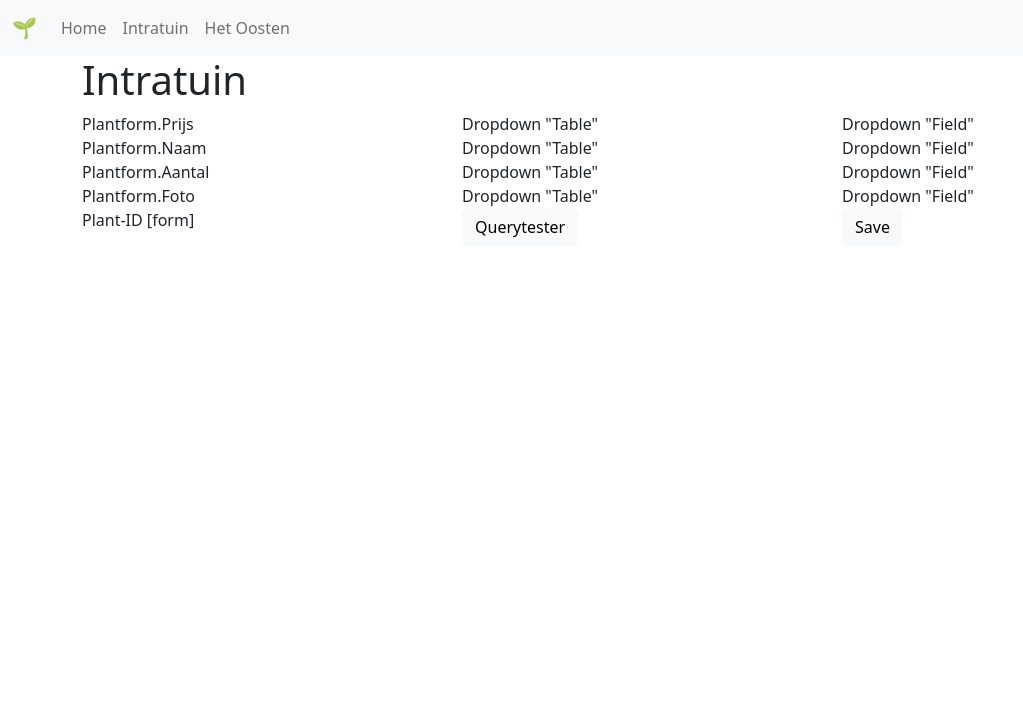
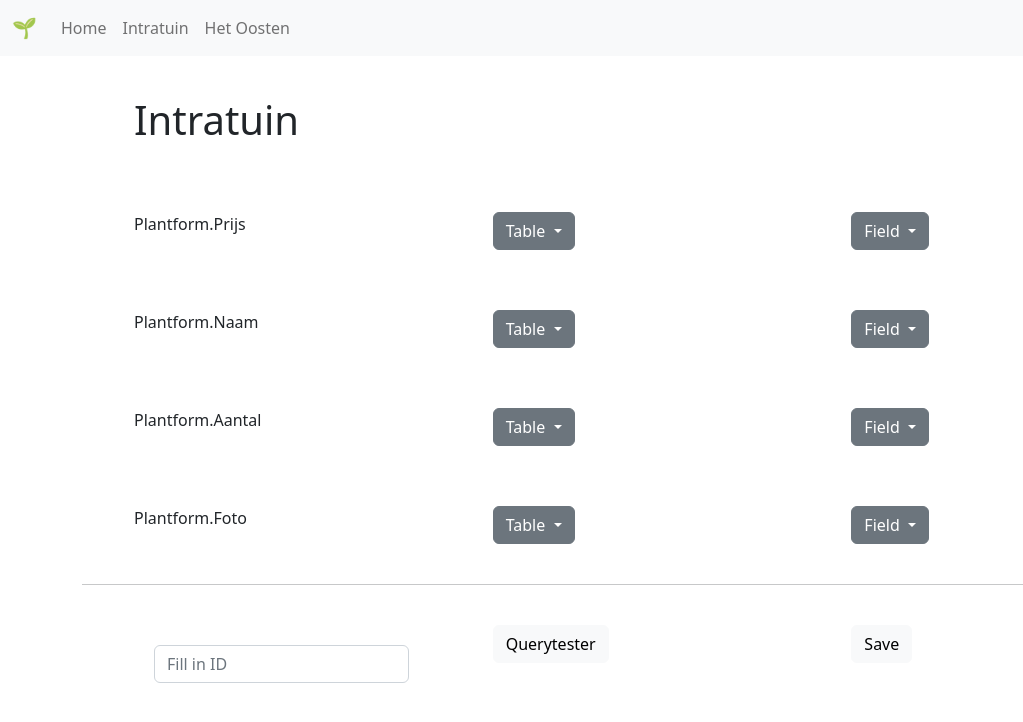
Before and after one commit to alinaven/cs50-final-project, a Flask app: page /intratuin in a window 1280 px wide. Shown: the top 722 px of the page, without its empty margins (0-1023 px from the left). Run offline with Flask 2, Linux system fonts and the light colour scheme.

Commit message:
Set up front-end

```diff
--- a/static/style.css
+++ b/static/style.css
@@ -1,8 +1,51 @@
-body {
-    background-color: lightcyan;
+.customer-page div {
+    margin: 20px;
+}
+
+.homepage-header {
+    padding-top: 50px;
+    padding-bottom: 50px;
+    margin: 40px;
+}
+
+.homepage-header h1 {
+    font-size: 110px !important;
+    padding: 10px;
+    font-family: 'Caveat', cursive;
+    font-weight: bold;
+}
+
+.homepage-descripton {
+    margin-top: 30px;
+}
+
+.store-selection {
+    background-color: lightseagreen;
+    padding: 50px;
+    margin: 0px;
 }
 
 h2 {
-    color: black;
-    text-decoration: underline;
+    font-size: 25px;
 }
+
+.store-selection-buttons {
+    margin: 10px;
+    padding: 10px;
+    display: flex;
+    justify-content: flex-end;
+}
+
+.store-selection-button {
+    margin: 10px;
+    padding: 10px;
+}
+
+.store-selection-text {
+    color: white;
+}
+
+.plant-ID-input {
+    margin: 0px;
+    padding: 0px;
+}
--- a/templates/customer.html
+++ b/templates/customer.html
@@ -1,58 +1,104 @@
 {% extends "layout.html" %}
   {% block body %}
-  <div class="container">
+  <div class="container customer-page">
     <div class="row">
       <div class="col-sm">
         <h1>{{customerFriendly}}</h1>
       </div>
     </div>
     <div class="row" class="plantform-field">
-      <div class="col-sm">
+      <div class="col-sm field-name">
         Plantform.Prijs
       </div>
-      <div class="col-sm">
-        Dropdown "Table"
+      <div class="col-sm dropdown show" id="price-table-dropdown">
+        <a class="btn btn-secondary dropdown-toggle" href="#" role="button" id="dropdownMenuLink" data-bs-toggle="dropdown" aria-haspopup="true" aria-expanded="false">
+          Table
+        </a>
+        <div class="dropdown-menu" aria-labelledby="dropdownMenuLink">
+          <a class="dropdown-item" href="#">Table A</a>
+        </div>
       </div>
-      <div class="col-sm">
-        Dropdown "Field"
+      <div class="col-sm dropdown show" id="price-field-dropdown">
+        <a class="btn btn-secondary dropdown-toggle" href="#" role="button" id="dropdownMenuLink" data-bs-toggle="dropdown" aria-haspopup="true" aria-expanded="false">
+          Field
+        </a>
+        <div class="dropdown-menu" aria-labelledby="dropdownMenuLink">
+          <a class="dropdown-item" href="#">Field A</a>
+          <a class="dropdown-item" href="#">Field B</a>
+        </div>
       </div>
     </div>
     <div class="row" class="plantform-field">
-      <div class="col-sm">
+      <div class="col-sm field-name">
         Plantform.Naam
       </div>
-      <div class="col-sm">
-        Dropdown "Table"
+      <div class="col-sm dropdown show" id="name-table-dropdown">
+        <a class="btn btn-secondary dropdown-toggle" href="#" role="button" id="dropdownMenuLink" data-bs-toggle="dropdown" aria-haspopup="true" aria-expanded="false">
+          Table
+        </a>
+        <div class="dropdown-menu" aria-labelledby="dropdownMenuLink">
+          <a class="dropdown-item" href="#">Table A</a>
+        </div>
       </div>
-      <div class="col-sm">
-        Dropdown "Field"
+      <div class="col-sm dropdown show" id="name-field-dropdown">
+        <a class="btn btn-secondary dropdown-toggle" href="#" role="button" id="dropdownMenuLink" data-bs-toggle="dropdown" aria-haspopup="true" aria-expanded="false">
+          Field
+        </a>
+        <div class="dropdown-menu" aria-labelledby="dropdownMenuLink">
+          <a class="dropdown-item" href="#">Field A</a>
+        </div>
       </div>
     </div>
     <div class="row" class="plantform-field">
-      <div class="col-sm">
+      <div class="col-sm field-name">
         Plantform.Aantal
       </div>
-      <div class="col-sm">
-        Dropdown "Table"
+      <div class="col-sm dropdown show" id="amount-table-dropdown">
+        <a class="btn btn-secondary dropdown-toggle" href="#" role="button" id="dropdownMenuLink" data-bs-toggle="dropdown" aria-haspopup="true" aria-expanded="false">
+          Table
+        </a>
+        <div class="dropdown-menu" aria-labelledby="dropdownMenuLink">
+          <a class="dropdown-item" href="#">Table A</a>
+        </div>
       </div>
-      <div class="col-sm">
-        Dropdown "Field"
+      <div class="col-sm dropdown show" id="amount-field-dropdown">
+        <a class="btn btn-secondary dropdown-toggle" href="#" role="button" id="dropdownMenuLink" data-bs-toggle="dropdown" aria-haspopup="true" aria-expanded="false">
+          Field
+        </a>
+        <div class="dropdown-menu" aria-labelledby="dropdownMenuLink">
+          <a class="dropdown-item" href="#">Field A</a>
+        </div>
       </div>
     </div>
     <div class="row" class="plantform-field">
-      <div class="col-sm">
+      <div class="col-sm field-name">
         Plantform.Foto
       </div>
-      <div class="col-sm">
-        Dropdown "Table"
+      <div class="col-sm dropdown show" id="picture-table-dropdown">
+        <a class="btn btn-secondary dropdown-toggle" href="#" role="button" id="dropdownMenuLink" data-bs-toggle="dropdown" aria-haspopup="true" aria-expanded="false">
+          Table
+        </a>
+        <div class="dropdown-menu" aria-labelledby="dropdownMenuLink">
+          <a class="dropdown-item" href="#">Table A</a>
+        </div>
       </div>
-      <div class="col-sm">
-        Dropdown "Field"
+      <div class="col-sm dropdown show" id="picture-field-dropdown">
+        <a class="btn btn-secondary dropdown-toggle" href="#" role="button" id="dropdownMenuLink" data-bs-toggle="dropdown" aria-haspopup="true" aria-expanded="false">
+          Field
+        </a>
+        <div class="dropdown-menu" aria-labelledby="dropdownMenuLink">
+          <a class="dropdown-item" href="#">Field A</a>
+        </div>
       </div>
     </div>
+  <hr>
     <div class="row" class="execute-section">
       <div class="col-sm">
-        Plant-ID  [form]
+      <form>
+        <div class="form-group plant-ID-input">
+          <input type="text" class="form-control" id="formGroupExampleInput" placeholder="Fill in ID">
+        </div>
+      </form>
       </div>
       <div class="col-sm">
         <a role="button" class="btn btn-light" href="/{{customer}}/querytester">Querytester</a>
--- a/templates/layout.html
+++ b/templates/layout.html
@@ -7,6 +7,9 @@
     <meta name="viewport" content="width=device-width, initial-scale=1.0" />
     <link href="/static/style.css" rel="stylesheet">
     <link href="https://cdn.jsdelivr.net/npm/bootstrap@5.2.3/dist/css/bootstrap.min.css" rel="stylesheet" integrity="sha384-rbsA2VBKQhggwzxH7pPCaAqO46MgnOM80zW1RWuH61DGLwZJEdK2Kadq2F9CUG65" crossorigin="anonymous">
+    <link rel="preconnect" href="https://fonts.googleapis.com">
+    <link rel="preconnect" href="https://fonts.gstatic.com" crossorigin>
+    <link href="https://fonts.googleapis.com/css2?family=Caveat:wght@600;700&display=swap" rel="stylesheet">
     <title>Plantform</title>
     <nav class="navbar navbar-expand-lg bg-light">
       <div class="container-fluid">
@@ -32,5 +35,7 @@
   </head>
   <body>
     {% block body %}{% endblock %}
+    <script src="https://cdn.jsdelivr.net/npm/@popperjs/core@2.9.2/dist/umd/popper.min.js" ></script>
+    <script src="https://cdn.jsdelivr.net/npm/bootstrap@5.0.1/dist/js/bootstrap.min.js" integrity="sha384-Atwg2Pkwv9vp0ygtn1JAojH0nYbwNJLPhwyoVbhoPwBhjQPR5VtM2+xf0Uwh9KtT" crossorigin="anonymous"></script>
   </body>
 </html>
```
Also changed, not shown: templates/index.html (+15 -9 lines).
